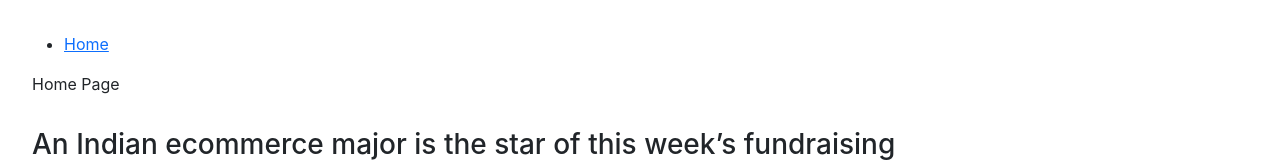
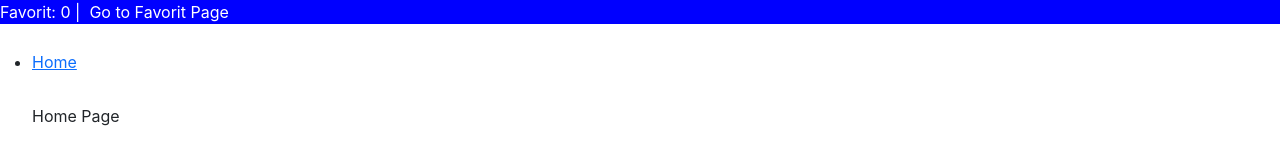
Before and after one commit to afifalfiano/nano-tia, a React (Create React App) app: page / in a window 1280 px wide. Shown: the top 162 px of the page. Built offline with nearby package versions, Linux system fonts and the light colour scheme.

Commit message:
feat(favorit-page): add favorit page on the project

```diff
--- a/src/App.css
+++ b/src/App.css
@@ -27,3 +27,17 @@
   background-color: red;
   color: #FFF;
 }
+
+.total-favorit {
+  position: fixed;
+  top: 0;
+  left: 0;
+  right: 0;
+  background-color: blue;
+  color: #FFF;
+}
+
+.wrap-nav {
+  position: relative;
+  top: 50px;
+}
--- a/src/components/PayWall.js
+++ b/src/components/PayWall.js
@@ -14,7 +14,7 @@
     const dispatch = useDispatch()
 
     const decrementReadLimit = () => {
-      const payload = {id: id};
+      const payload = {id: +id};
       dispatch(decrementLimitById(payload));
     }
 
--- a/src/components/TotalLimitRead.js
+++ /dev/null
@@ -1,17 +0,0 @@
-import { useSelector } from "react-redux"
-import { selectReadLimit } from "../store/features/read-limit/readLimitSlice"
-
-
-const TotalLimitRead = ({children}) => {
-  const {total} = useSelector(selectReadLimit);
-  return (
-    <div>
-      {children}
-      <div className="total-limit-read">
-        Total Limit: {total}
-      </div>
-    </div>
-  )
-}
-
-export default TotalLimitRead;
--- /dev/null
+++ b/src/components/WrapInfo.js
@@ -0,0 +1,33 @@
+import { useSelector } from "react-redux"
+import { selectReadLimit } from "../store/features/read-limit/readLimitSlice"
+import { selectFavoritArticles } from "../store/features/favorit-articles/favoritArticlesSlice";
+import { useNavigate } from "react-router-dom";
+import Nav from "./Nav";
+
+
+const WrapInfo = ({children}) => {
+  const {total} = useSelector(selectReadLimit);
+  const {articles} = useSelector(selectFavoritArticles);
+  const navigate = useNavigate();
+
+  const goToFavoritPage = () => {
+    navigate('/favorit-articles');
+  }
+  return (
+    <div>
+      <div className="total-favorit">
+        Favorit: {articles?.length || 0} | &nbsp;
+        <span onClick={() => goToFavoritPage()}>Go to Favorit Page</span>
+      </div>
+      <div className="wrap-nav">
+        <Nav />
+      </div>
+      {children}
+      <div className="total-limit-read">
+        Total Limit: {total}
+      </div>
+    </div>
+  )
+}
+
+export default WrapInfo;
--- a/src/components/index.js
+++ b/src/components/index.js
@@ -2,4 +2,4 @@
 export {default as Seo} from './Seo.js';
 export {default as withPayWall} from './PayWall.js'
 export {default as PayWallContent} from './PayWallContent.js'
-export {default as TotalLimitRead} from './TotalLimitRead.js'
+export {default as WrapInfo} from './WrapInfo.js'
--- a/src/pages/DetailPost.js
+++ b/src/pages/DetailPost.js
@@ -2,6 +2,8 @@
 import { useEffect, useRef, useState } from 'react';
 import data from '../mocks/data.json';
 import { createPortal } from 'react-dom';
+import { addToFavorit, selectFavoritArticles, removeFromFavorit } from '../store/features/favorit-articles/favoritArticlesSlice';
+import { useDispatch, useSelector } from 'react-redux';
 
 const DetailPost = ({
   ids,
@@ -14,6 +16,10 @@
   const [post, setPost] = useState(data.posts.find(item => +item.id === +id) || null);
   const [lazyPost, setLazyPost] = useState(post?.content?.slice(0, 2000));
   const [showModal, setShowModal] = useState(false);
+
+  const {articles} = useSelector(selectFavoritArticles);
+  const dispatch = useDispatch()
+  const [isAddedFavorit, setIsAddedFavorit] = useState(articles.some(item => +item.id === +id));
 
   const scrollToTop = () => {
     window.scrollTo({ top: 0, left: 0, behavior: 'smooth' });
@@ -66,6 +72,22 @@
     }
   }
 
+  const doAddToFavorit = () => {
+    if (!isAddedFavorit) {
+      dispatch(addToFavorit({post}));
+    }
+  }
+
+  const doRemoveFromFavorit = () => {
+    if (isAddedFavorit) {
+      dispatch(removeFromFavorit({post}))
+    }
+  }
+
+  useEffect(() => {
+    setIsAddedFavorit(articles.some(item => +item.id === +id))
+  }, [articles])
+
 
   return (
     <div style={{padding: '32px'}}>
@@ -79,8 +101,7 @@
         url={post?.link}
         prioritizeSeoTags={true}
         />
-      <Nav />
-
+      {!isAddedFavorit ? <button onClick={() => doAddToFavorit()}>Add to Favorit</button> : <button type="button" onClick={() => doRemoveFromFavorit()}>Remove from Favorit</button>}
       <p>Detail Post {post?.title} {id}</p>
       <p>Total Current Limit: {total}</p>
       <p>Ids: {JSON.stringify(ids)}</p>
--- /dev/null
+++ b/src/pages/FavoritArticlesPage.js
@@ -0,0 +1,53 @@
+import { useSelector } from 'react-redux';
+import { selectFavoritArticles } from '../store/features/favorit-articles/favoritArticlesSlice';
+import { LazyLoadImage } from 'react-lazy-load-image-component';
+import { useNavigate } from 'react-router-dom';
+import { Seo } from '../components';
+
+const FavoritArticlesPage = () => {
+  const {articles} = useSelector(selectFavoritArticles);
+  const navigate = useNavigate();
+  const goToDetail = (post) => {
+    const {id, slug} = post;
+    navigate(`/post/${slug}?id=${id}`);
+  }
+
+  return (
+    <div style={{padding: '64px 32px'}}>
+      <Seo
+      title="Favorit Articles | Nano TIA"
+      description="Favorit Articles | Nano TIA"
+      type="website"
+      name="Anonymous"
+      image="./default-image.png"
+      canonical="/"
+      prioritizeSeoTags={true}
+      />
+      <h1>Favorit Articles</h1>
+      {articles?.length === 0 && <p>No articles favorit!</p>}
+      {articles?.length > 0 && articles.map(post => {
+        return (
+          <div onClick={() => goToDetail(post)} style={{margin: '32px 0', cursor: 'pointer'}} key={post.id}>
+            <h3>{post.title}</h3>
+            <div style={{display: 'flex', flexWrap: 'wrap', justifyContent: 'center', alignItems: 'center', margin: 0}}><p style={{margin: 0}}>Categories:</p> <br/> {post.categories.map(item => <span style={{padding: '6px', background: 'blue', color: '#fff', margin: '3px', borderRadius: '8px'}}>{item.name}</span>)}</div>
+            <div style={{display: 'flex', flexWrap: 'wrap', justifyContent: 'center', alignItems: 'center', margin: 0}}><p style={{margin: 0}}>Tags:</p> <br/>{post.tags.map(item => <span style={{padding: '6px', background: 'gray', margin: '3px', borderRadius: '8px', color: '#FFF'}}>{item.name}</span>)}</div>
+            <div className='w-100 text-center'>
+              <LazyLoadImage
+                  src={post?.featured_image?.source}
+                  alt={post.title}
+                  loading='lazy'
+                  width={600} height={400}
+                  placeholdersrc={'default-image.png'}
+                  effect="blur"
+              />
+            </div>
+            <div dangerouslySetInnerHTML={{__html: post.content?.slice(0, 100)}}></div>
+          </div>
+        )
+      })}
+    </div>
+  )
+}
+
+
+export default FavoritArticlesPage;
--- a/src/pages/Home.js
+++ b/src/pages/Home.js
@@ -62,7 +62,7 @@
   }
 
   return (
-    <div style={{padding: '32px'}}>
+    <div style={{padding: '64px 32px'}}>
       <Seo
       title="Nano TIA"
       description="Nano TIA"
@@ -72,7 +72,6 @@
       canonical="/"
       prioritizeSeoTags={true}
       />
-      <Nav />
       <p>Home Page</p>
       {responseLocal?.map((post, idx) => {
         return (
--- a/src/routes/routes.js
+++ b/src/routes/routes.js
@@ -2,20 +2,26 @@
 import DetailPost from '../pages/DetailPost';
 import { createBrowserRouter } from 'react-router-dom';
 import ErrorPage from '../pages/Error';
-import { TotalLimitRead } from '../components';
+import { WrapInfo } from '../components';
+import FavoritArticlesPage from '../pages/FavoritArticlesPage';
 
 
 const Routes = createBrowserRouter([
   {
     path: "/",
-    element: <TotalLimitRead><App /></TotalLimitRead>,
+    element: <WrapInfo><App /></WrapInfo>,
     errorElement: <ErrorPage />,
   },
   {
     path: '/post/:slug',
-    element: <TotalLimitRead><DetailPost /></TotalLimitRead>,
+    element: <WrapInfo><DetailPost /></WrapInfo>,
     errorElement: <ErrorPage />,
   },
+  {
+    path: '/favorit-articles',
+    element: <WrapInfo><FavoritArticlesPage/></WrapInfo>,
+    errorElement: <ErrorPage />,
+  }
 ]);
 
 export default Routes;
--- /dev/null
+++ b/src/store/features/favorit-articles/favoritArticlesSlice.js
@@ -0,0 +1,29 @@
+import { createSlice } from '@reduxjs/toolkit'
+
+const initialState = {
+  articles: []
+}
+
+export const favoritArticles = createSlice({
+  name: 'favoritArticles',
+  initialState,
+  reducers: {
+    addToFavorit: (state, action) => {
+        const alreadyAdded = state.articles.some(item => +item.id === +action?.payload?.post?.id);
+        if (!alreadyAdded) {
+          state.articles.push(action?.payload?.post);
+        }
+    },
+    removeFromFavorit: (state, action) => {
+      const idx = state.articles.findIndex(item => +item.id === +action?.payload?.post?.id);
+      console.log(idx)
+      if (idx > -1) {
+        state.articles.splice(idx, 1);
+      }
+    }
+  },
+})
+
+export const { addToFavorit, removeFromFavorit } = favoritArticles.actions
+export const selectFavoritArticles = (state) => state.favoritArticles;
+export default favoritArticles.reducer
--- a/src/store/store.js
+++ b/src/store/store.js
@@ -2,10 +2,12 @@
 import readLimit from './features/read-limit/readLimitSlice';
 import { listArticlesApi } from '../services/list-articles';
 import { setupListeners } from '@reduxjs/toolkit/query';
+import favoritArticles from './features/favorit-articles/favoritArticlesSlice';
 
 export const store = configureStore({
   reducer: {
     readLimit: readLimit,
+    favoritArticles: favoritArticles
   },
   middleware: (getDefaultMiddleware) =>
     getDefaultMiddleware().concat(listArticlesApi.middleware),
```
